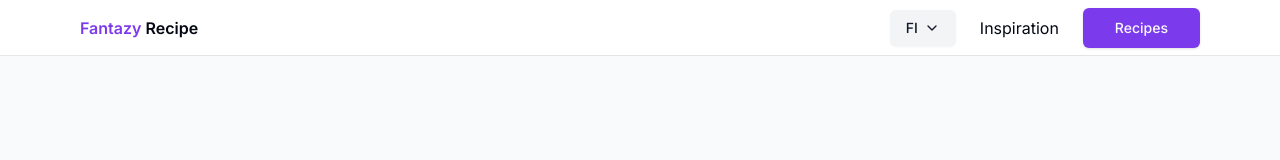
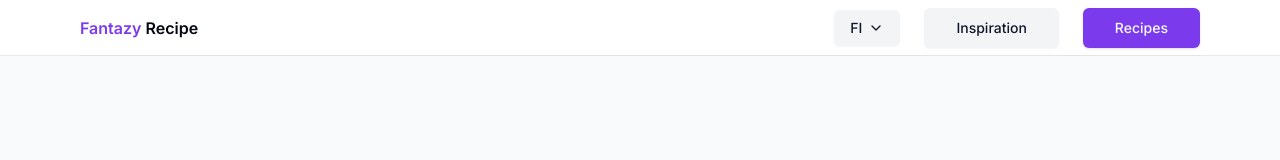
Before and after one commit to YasseRRRRRRRR/bethesda-recipe, a Next.js app: page / in a window 1280 px wide. Shown: the top 160 px of the page. Built offline with nearby package versions, Linux system fonts and the light colour scheme.

Commit message:
made the navigation using links from next js

```diff
--- a/src/components/navBar.tsx
+++ b/src/components/navBar.tsx
@@ -28,7 +28,15 @@ const NavBar = () => {
           <div className="h-full  flex justify-around items-center space-x-4">
             <div className=" hidden md:flex h-full justify-around gap-2 items-center flex-end space-x-4">
               <TranslationDropDown />
-              <a href="#">Inspiration</a>
+              <Link
+                href="/api/auth/register"
+                className={buttonVariants({
+                  size: "lg",
+                  variant: "secondary",
+                })}
+              >
+                Inspiration
+              </Link>
               <Link
                 href="/api/auth/register"
                 className={buttonVariants({
```
